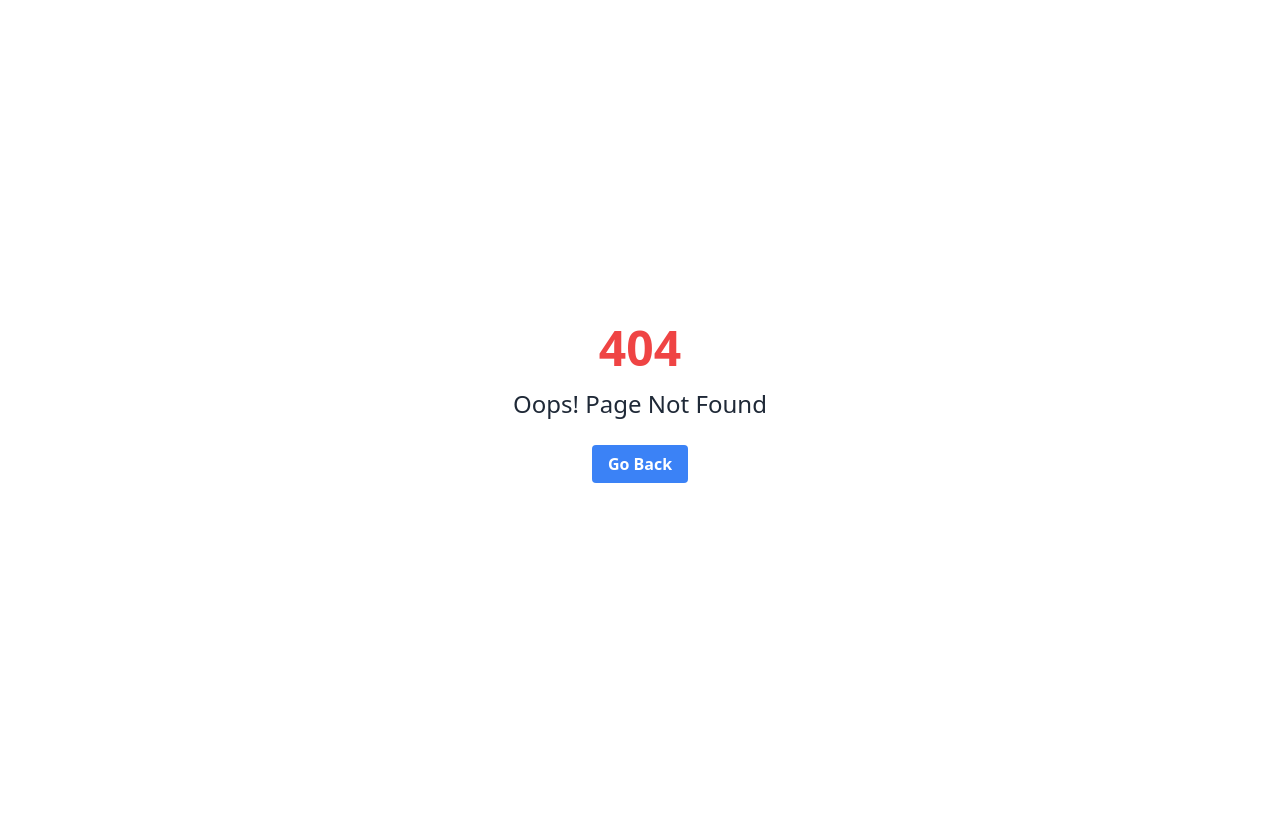
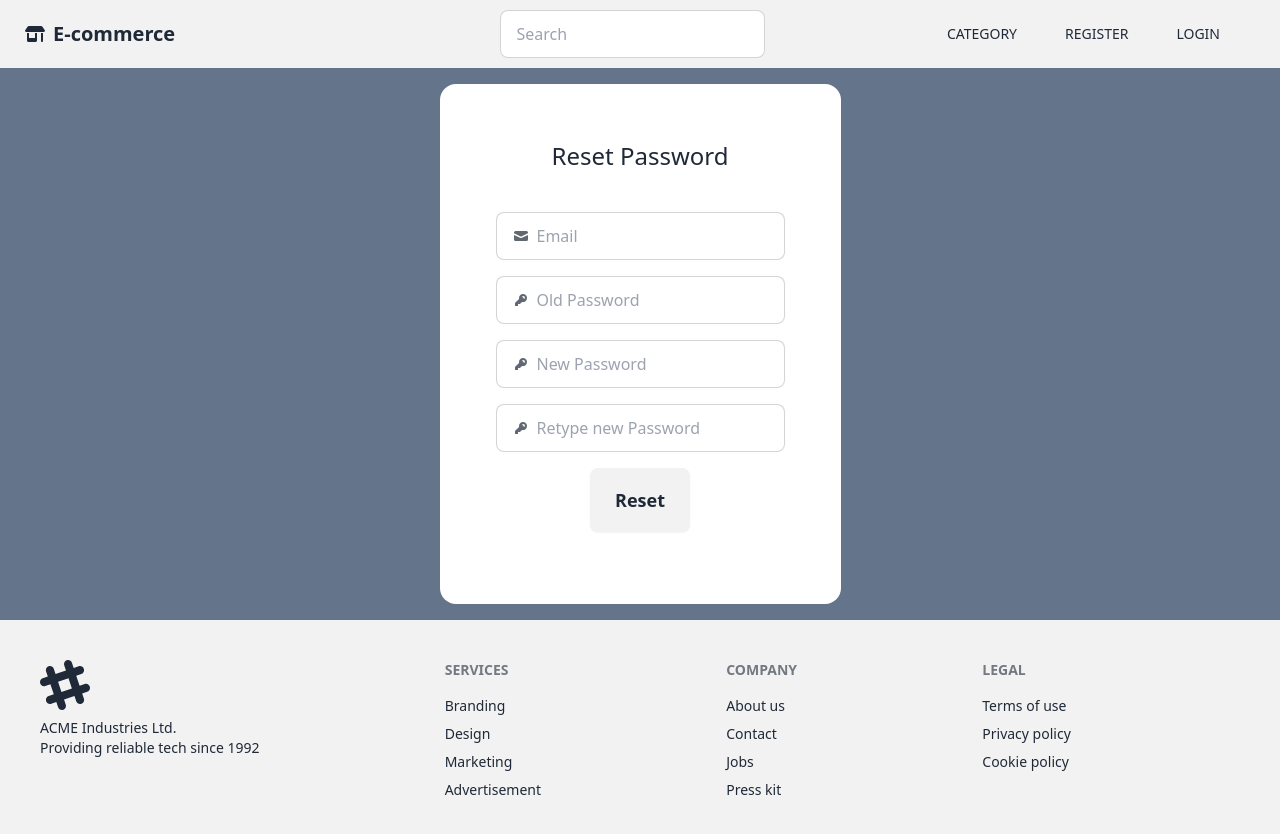
Before and after one commit to sayedhasan019283/Mern-Ecommerce, a React (Vite) app: page /forget-password in a window 1280 px wide. Before the commit this address had no page. Shown: the top 834 px of the page. Before the commit the page ends 800 px from the top, so only its background shows below. Built offline with nearby package versions, Linux system fonts and the light colour scheme.

Commit message:
fix nav profile button and adding routing

```diff
--- a/src/Routes/Router.jsx
+++ b/src/Routes/Router.jsx
@@ -13,6 +13,7 @@ import HomePage from "../componentes/HomePage/HomePage"
 import Dashboard from "../componentes/Dashboard/Dashboard"
 import PrivateRoute from "../componentes/PrivetRoute/PriverRoute"
 import Order from "../componentes/Order/Order"
+import ForgetPassword from "../componentes/ForgetPassword/ForgetPassword"
 
 const router = createBrowserRouter([
     {
@@ -34,6 +35,10 @@ const router = createBrowserRouter([
         {
           path: "/login",
           element: <Login/>
+        },
+        {
+          path: "/forget-password",
+          element: <ForgetPassword/>
         },
         {
           path: "/about",
--- a/src/Shared/Navbar/Navbar.jsx
+++ b/src/Shared/Navbar/Navbar.jsx
@@ -46,13 +46,7 @@ export default function Navbar() {
                 </>
               ) : (
                 <>
-                 <li onClick={handleLogout} className="mr-4 link link-hover"><NavLink to="/login" className="text-base-content">LOGOUT</NavLink></li>
-                </>
-              )
-            }
-          </ul>
-        </div>
-        <div className="mr-4">
+          <div className="mr-4 ">
           <svg xmlns="http://www.w3.org/2000/svg" className="h-8 w-8" fill="none" viewBox="0 0 24 24" stroke="currentColor"><path strokeLinecap="round" strokeLinejoin="round" strokeWidth="2" d="M3 3h2l.4 2M7 13h10l4-8H5.4M7 13L5.4 5M7 13l-2.293 2.293c-.63.63-.184 1.707.707 1.707H17m0 0a2 2 0 100 4 2 2 0 000-4zm-8 2a2 2 0 11-4 0 2 2 0 014 0z" /></svg>
         </div>
         <div className="dropdown dropdown-end">
@@ -64,12 +58,20 @@ export default function Navbar() {
           <ul tabIndex={0} className="mt-3 z-[1] p-2 shadow menu menu-sm dropdown-content bg-base-100 rounded-box w-52">
             <li>
               <a className="justify-between">
-                Profile
-                <span className="badge">New</span>
+                Name
+                <span className="badge">{auth?.user?.name}</span>
               </a>
             </li>
-            <li><a>Settings</a></li>
-            <li><a>Logout</a></li>
+            <li><NavLink to="/dashboard">Dashboard</NavLink></li>
+
+                 <li onClick={handleLogout} className="mr-4 link link-hover"><NavLink to="/login" className="text-base-content">Logout</NavLink></li>
+
+          </ul>
+        </div>
+                </>
+
+              )
+            }
           </ul>
         </div>
       </div>
--- /dev/null
+++ b/src/componentes/ForgetPassword/ForgetPassword.jsx
@@ -0,0 +1,69 @@
+import { useState } from "react";
+import { useNavigate } from "react-router-dom";
+import axios from "axios";
+import { toast } from 'react-toastify';
+
+const ForgetPassword = () => {
+    const [email, setEmail] = useState("");
+    const [oldPassword, setOldPassword] = useState("");
+    const [newPassword, setNewPassword] = useState("");
+    const [reTypePassword, setReTypePassword] = useState("");
+
+    const navigate = useNavigate();
+      // form function
+  const handleSubmit = async (e) => {
+    e.preventDefault();
+    try {
+      const res = await axios.post("http://localhost:8000/api/v1/auth/forgot-password", {
+        email,
+        oldPassword,
+        newPassword,
+        reTypePassword
+      });
+      if (res && res.data.success) {
+        toast.success(res.data && res.data.message);
+        navigate("/login");
+      } else {
+        toast.error(res.data.message);
+      }
+    } catch (error) {
+      console.log(error);
+      toast.error("Something went wrong");
+    }
+  };
+    return (
+        <div className="flex justify-center items-center bg-slate-500">
+        <form className="bg-white p-14 mt-4 mb-4 rounded-tl-2xl rounded-tr-2xl rounded-bl-2xl  rounded-br-2xl "  onSubmit={handleSubmit}>
+            <h2 className="flex justify-center text-2xl mb-10">Reset Password</h2>
+
+            <label className="input input-bordered flex items-center gap-2 mb-4">
+               <svg xmlns="http://www.w3.org/2000/svg" viewBox="0 0 16 16" fill="currentColor" className="w-4 h-4 opacity-70"><path d="M2.5 3A1.5 1.5 0 0 0 1 4.5v.793c.026.009.051.02.076.032L7.674 8.51c.206.1.446.1.652 0l6.598-3.185A.755.755 0 0 1 15 5.293V4.5A1.5 1.5 0 0 0 13.5 3h-11Z" /><path d="M15 6.954 8.978 9.86a2.25 2.25 0 0 1-1.956 0L1 6.954V11.5A1.5 1.5 0 0 0 2.5 13h11a1.5 1.5 0 0 0 1.5-1.5V6.954Z" /></svg>
+               <input type="email" className="grow" value={email} onChange={(e) => setEmail(e.target.value)}placeholder="Email" />
+           </label>
+           <label className="input input-bordered flex items-center gap-2 mb-4">
+               <svg xmlns="http://www.w3.org/2000/svg" viewBox="0 0 16 16" fill="currentColor" className="w-4 h-4 opacity-70"><path fillRule="evenodd" d="M14 6a4 4 0 0 1-4.899 3.899l-1.955 1.955a.5.5 0 0 1-.353.146H5v1.5a.5.5 0 0 1-.5.5h-2a.5.5 0 0 1-.5-.5v-2.293a.5.5 0 0 1 .146-.353l3.955-3.955A4 4 0 1 1 14 6Zm-4-2a.75.75 0 0 0 0 1.5.5.5 0 0 1 .5.5.75.75 0 0 0 1.5 0 2 2 0 0 0-2-2Z" clipRule="evenodd" /></svg>
+               <input type="password" className="grow" value={oldPassword}
+               onChange={(e) => setOldPassword(e.target.value)}
+               placeholder="Old Password" />
+           </label>
+           <label className="input input-bordered flex items-center gap-2 mb-4">
+               <svg xmlns="http://www.w3.org/2000/svg" viewBox="0 0 16 16" fill="currentColor" className="w-4 h-4 opacity-70"><path fillRule="evenodd" d="M14 6a4 4 0 0 1-4.899 3.899l-1.955 1.955a.5.5 0 0 1-.353.146H5v1.5a.5.5 0 0 1-.5.5h-2a.5.5 0 0 1-.5-.5v-2.293a.5.5 0 0 1 .146-.353l3.955-3.955A4 4 0 1 1 14 6Zm-4-2a.75.75 0 0 0 0 1.5.5.5 0 0 1 .5.5.75.75 0 0 0 1.5 0 2 2 0 0 0-2-2Z" clipRule="evenodd" /></svg>
+               <input type="password" className="grow" value={newPassword}
+               onChange={(e) => setNewPassword(e.target.value)}
+               placeholder="New Password" />
+           </label>
+           <label className="input input-bordered flex items-center gap-2 mb-4">
+               <svg xmlns="http://www.w3.org/2000/svg" viewBox="0 0 16 16" fill="currentColor" className="w-4 h-4 opacity-70"><path fillRule="evenodd" d="M14 6a4 4 0 0 1-4.899 3.899l-1.955 1.955a.5.5 0 0 1-.353.146H5v1.5a.5.5 0 0 1-.5.5h-2a.5.5 0 0 1-.5-.5v-2.293a.5.5 0 0 1 .146-.353l3.955-3.955A4 4 0 1 1 14 6Zm-4-2a.75.75 0 0 0 0 1.5.5.5 0 0 1 .5.5.75.75 0 0 0 1.5 0 2 2 0 0 0-2-2Z" clipRule="evenodd" /></svg>
+               <input type="password" className="grow" value={reTypePassword}
+               onChange={(e) => setReTypePassword(e.target.value)}
+               placeholder="Retype new Password" />
+           </label>
+            <div className="flex justify-center mb-4">
+                <button className="btn btn-xs sm:btn-sm md:btn-md lg:btn-lg">Reset</button>
+            </div>
+        </form>
+    </div>
+    );
+};
+
+export default ForgetPassword;
--- a/src/componentes/Login/Login.jsx
+++ b/src/componentes/Login/Login.jsx
@@ -1,7 +1,7 @@
 import { useState } from "react";
 import axios from "axios";
 import { toast } from 'react-toastify';
-import { useNavigate, useLocation } from "react-router-dom";
+import { useNavigate, useLocation, NavLink } from "react-router-dom";
 import { useAuth } from "../../context/Auth";
 
 const Login = () => {
@@ -54,6 +54,7 @@ const Login = () => {
                    onChange={(e) => setPassword(e.target.value)}
                    placeholder="Password" />
                </label>
+               <p className="text-blue-500"><NavLink to="/forget-password"> Forget Password</NavLink></p>
                 <div className="flex justify-center mb-4">
                     <button className="btn btn-xs sm:btn-sm md:btn-md lg:btn-lg">Login</button>
                 </div>
```
